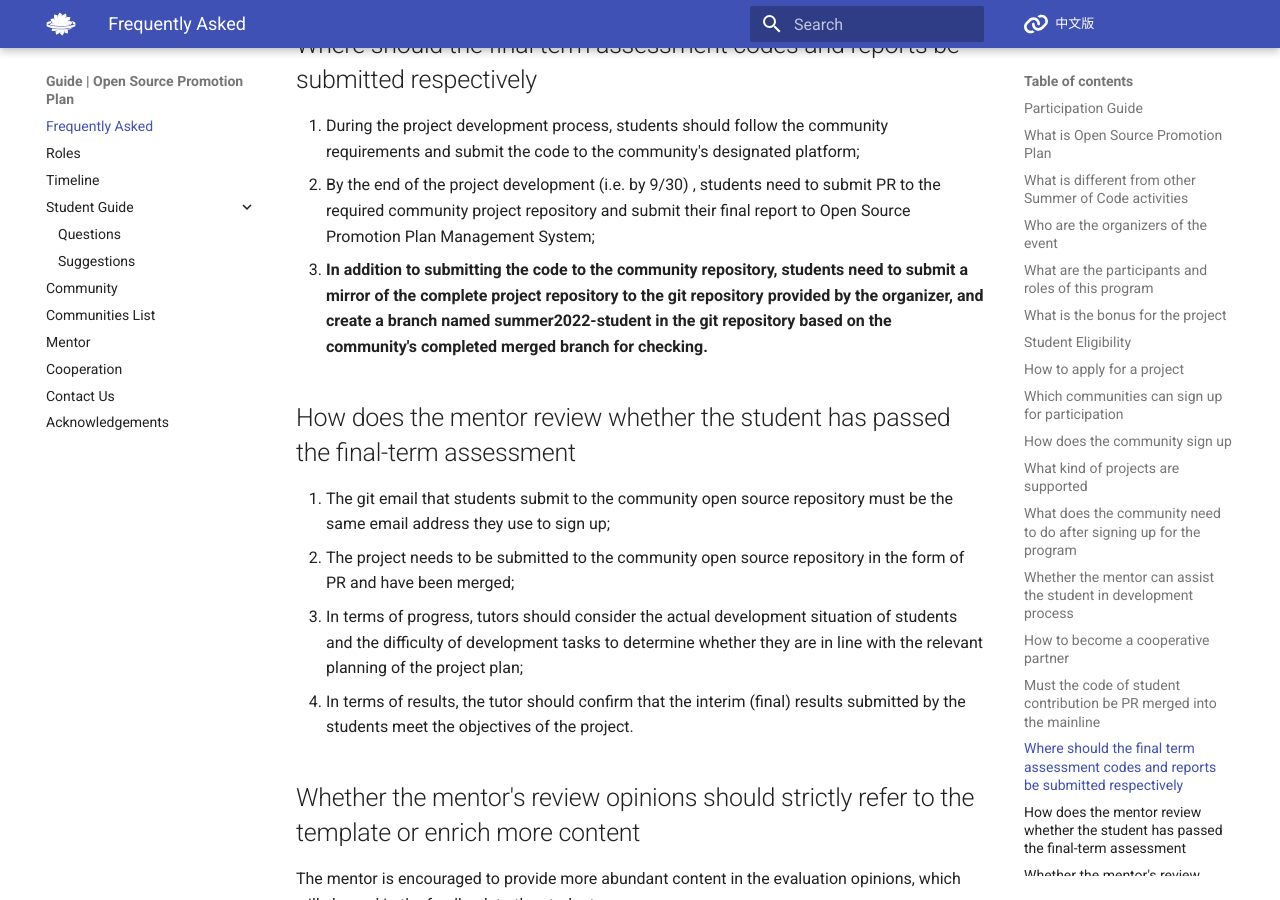
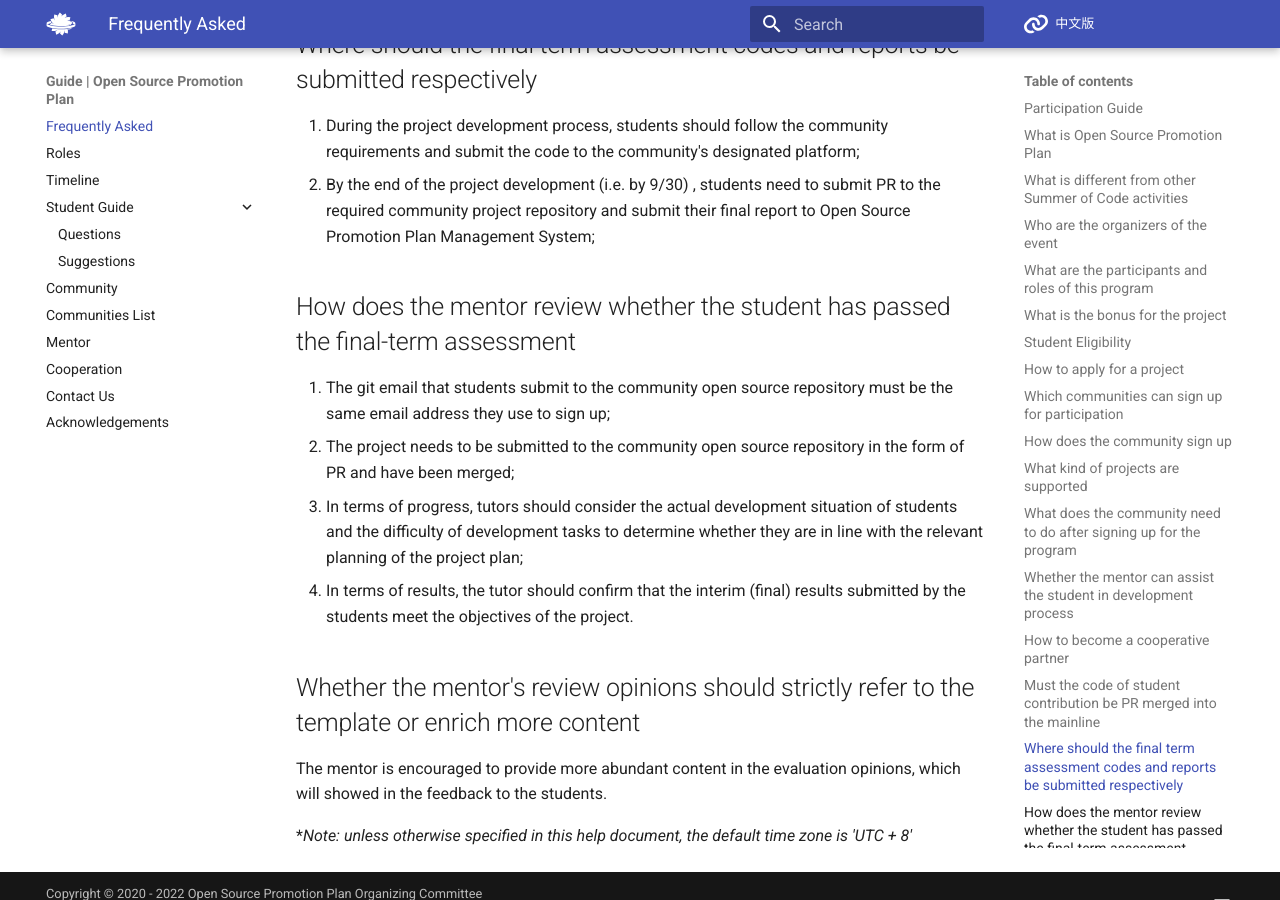
Before and after one commit to summer-ospp/help-en, an MkDocs documentation site: the page built from docs/index.md, in a window 1280 px wide and 900 px high, scrolled down 4137 px. Built offline with MkDocs 1.6.1 and Material for MkDocs 9.7.7, drawn with Linux system fonts in a browser that asks for light colours; comment, search, counter and statistics services are not loaded; some of the changed text lies outside the part shown.

Commit message:
Update index.md

```diff
--- a/docs/index.md
+++ b/docs/index.md
@@ -131,7 +131,6 @@ Yes, PR merged into the main line is the most important criteria to determine th
 
 1. During the project development process, students should follow the community requirements and submit the code to the community's designated platform;
 2. By the end of the project development (i.e. by 9/30) , students need to submit PR to the required community project repository and submit their final report to Open Source Promotion Plan Management System;
-3. **In addition to submitting the code to the community repository, students need to submit a mirror of the complete project repository to the git repository provided by the organizer, and create a branch named summer2022-student in the git repository based on the community's completed merged branch for checking.**
 
 
 
```
